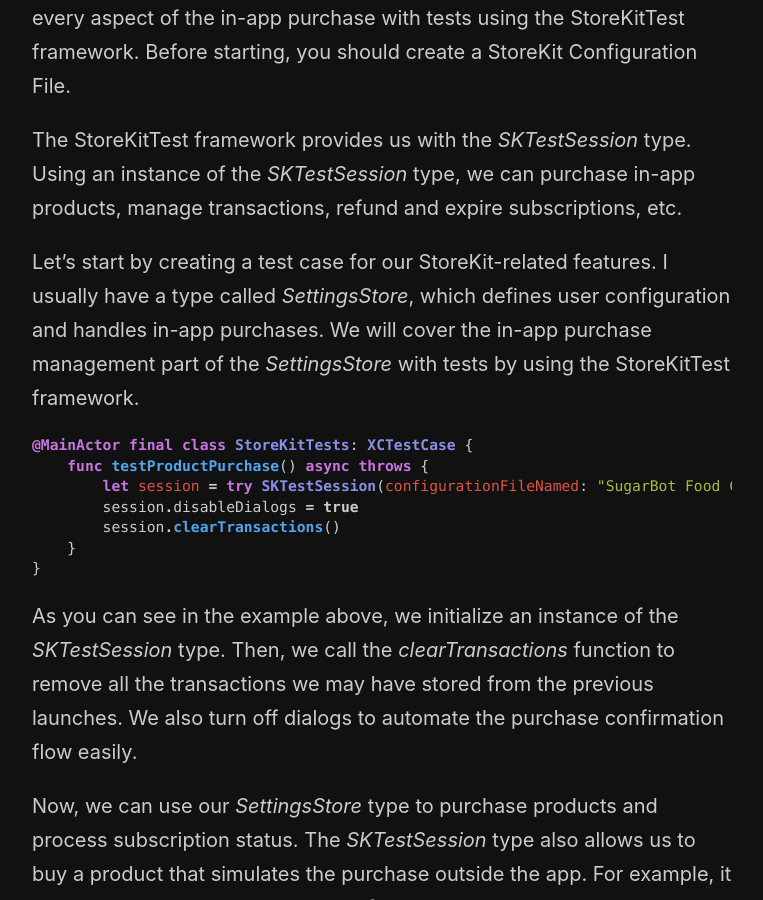
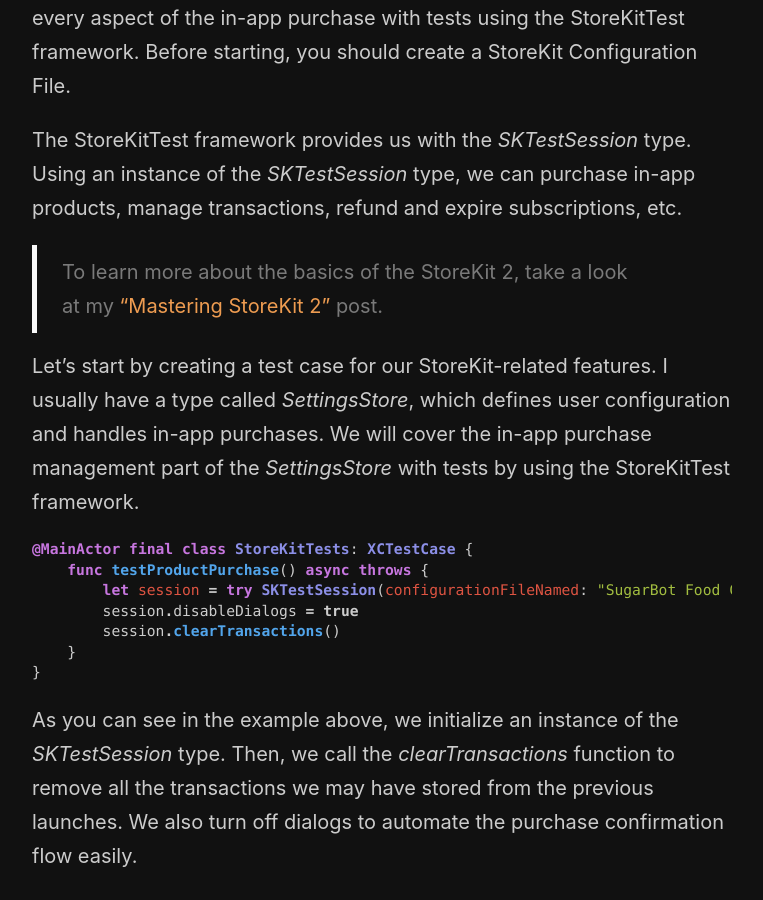
Before and after one commit to mecid/mecid.github.io, a Jekyll site: the page built from _posts/2024-01-09-storekit-testing-in-swift.md, in a window 1280 px wide and 900 px high, scrolled down 708 px. Shown: the whole window, without its empty margins (258-1021 px from the left). Built offline with Jekyll 4.4.1, drawn with Linux system fonts in a browser that asks for light colours.

Commit message:
another reference post added to the storekit testing post

```diff
--- a/_posts/2024-01-09-storekit-testing-in-swift.md
+++ b/_posts/2024-01-09-storekit-testing-in-swift.md
@@ -12,6 +12,8 @@ The second iteration of the StoreKit framework was the most significant change i
 The StoreKitTest framework allows us to write tests for in-app product purchasing, refunding, and restoring features. You can cover almost every aspect of the in-app purchase with tests using the StoreKitTest framework. Before starting, you should create a StoreKit Configuration File.
 
 The StoreKitTest framework provides us with the *SKTestSession* type. Using an instance of the *SKTestSession* type, we can purchase in-app products, manage transactions, refund and expire subscriptions, etc.
+
+> To learn more about the basics of the StoreKit 2, take a look at my ["Mastering StoreKit 2"](/2023/08/01/mastering-storekit2/) post.
 
 Let's start by creating a test case for our StoreKit-related features. I usually have a type called *SettingsStore*, which defines user configuration and handles in-app purchases. We will cover the in-app purchase management part of the *SettingsStore* with tests by using the StoreKitTest framework.
 
```
